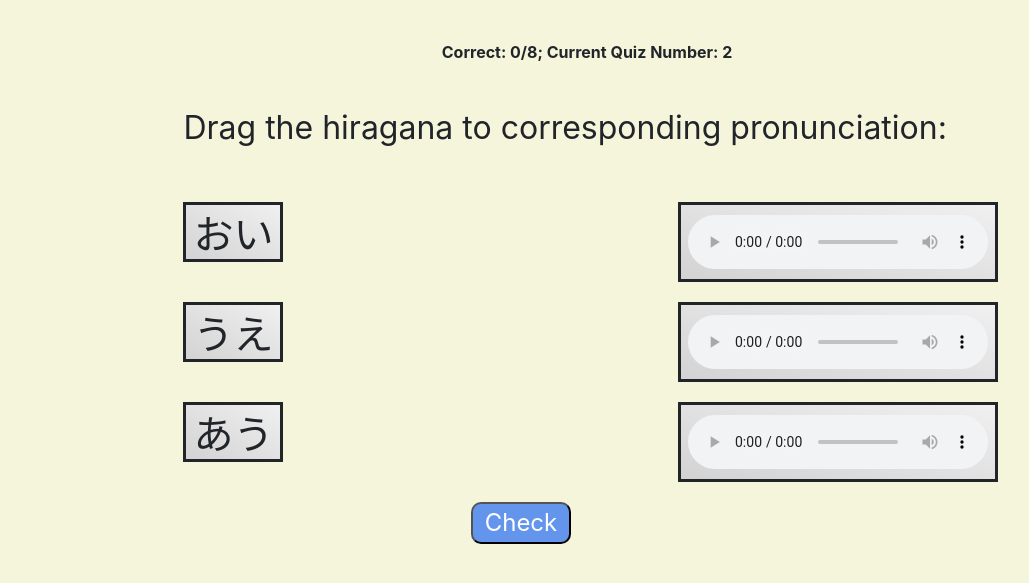
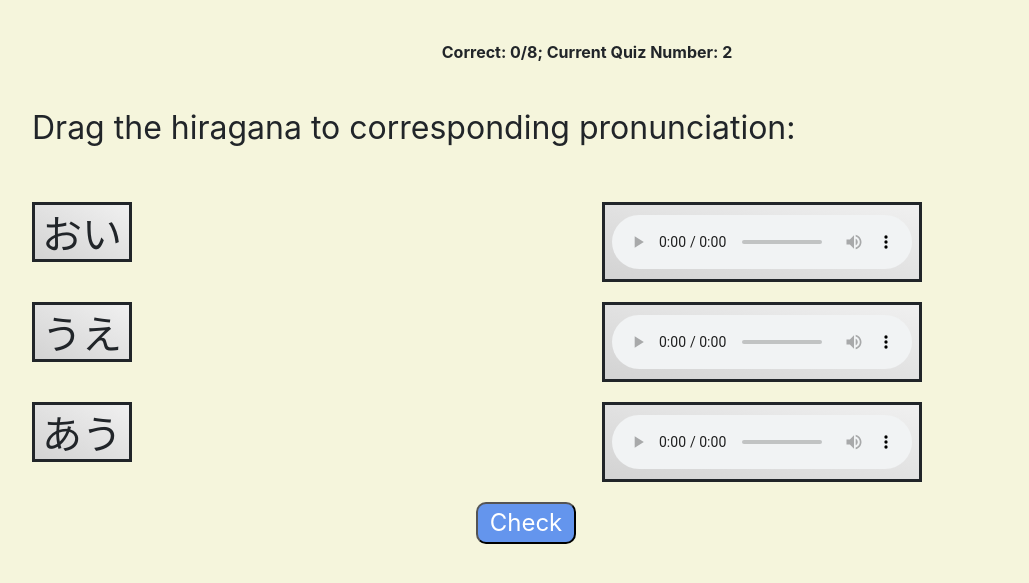
Before and after one commit to ShionWayne/Japanese-Hiragana-Learning, a Flask app: page /quiz/1 in a window 1280 px wide. Shown: the part 56-639 px from the top of the page, without its empty margins (53-1082 px from the left). Run offline with Flask 2, Linux system fonts and the light colour scheme; some libraries are stand-ins or nearby versions.

Commit message:
Add files via upload

```diff
--- a/static/css/quiz_1.css
+++ b/static/css/quiz_1.css
@@ -1,7 +1,3 @@
-#content{
-    padding-left: 13%;
-}
-
 .drag_grid{
     height: 90px;
     display: grid;
@@ -53,7 +49,7 @@
     font-size: x-large;
     width: 100px;
     cursor: pointer;
-    margin-left: 35%;
+    margin-left: 40%;
     margin-bottom: 20px;
 }
 .green_zone{
--- a/static/css/quiz_2.css
+++ b/static/css/quiz_2.css
@@ -1,7 +1,3 @@
-#content{
-    padding-left: 13%;
-}
-
 #quiz_2_content {
     margin-top: 50px;
 }
@@ -50,7 +46,7 @@
     font-size: x-large;
     width: 100px;
     cursor: pointer;
-    margin-left: 30%;
+    margin-left: 40%;
     margin-bottom: 20px;
 }
 .green_zone{
--- a/static/css/quiz_5.css
+++ b/static/css/quiz_5.css
@@ -1,7 +1,3 @@
-#content{
-    padding-left: 13%;
-}
-
 #select-container{
     padding-top: 60px;
     font-size: x-large;
```
